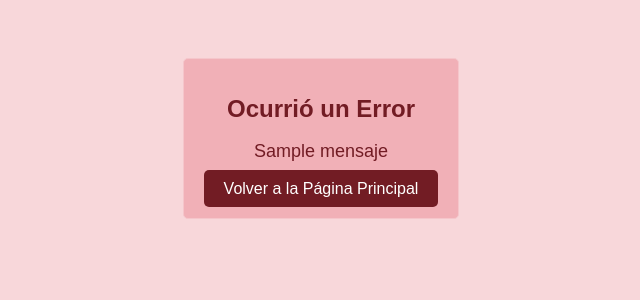
After one commit to pablo-sanchez83/WeatherApp-Python, a Flask app: template templates/error.html in a window 1280 px wide. The commit adds this page. Shown: the top 300 px of the page, without its empty margins (319-959 px from the left). Run offline with Flask 3, Linux system fonts and the light colour scheme; the template is opened without the code that fills it: most values are stand-ins (such as "Sample title", 1, 10 or a date in 2020); parts of the project's set-up code (start-up, migrations or seed data) failed here and were passed over.

```diff
--- a/app.py
+++ b/app.py
@@ -17,18 +17,20 @@ def insertar_paises():
         return render_template("success.html", mensaje="Países insertados correctamente.")
     return render_template("error.html", mensaje="Los países ya han sido insertados.")
 
-@app.route("/insertar_fronteras", methods=["POST"])
-def insertar_fronteras():
-    lista_paises = weather_data.extraer_paises()
-    if db_manager.insertar_fronteras(lista_paises):
-        return render_template("success.html", mensaje="Fronteras insertadas correctamente.")
-    return render_template("error.html", mensaje="Las fronteras ya han sido insertadas.")
-
 @app.route("/insertar_temperaturas", methods=["POST"])
 def insertar_temperaturas():
     lista_paises = weather_data.extraer_paises()
     db_manager.insertar_temperaturas(lista_paises)
     return render_template("success.html", mensaje="Temperaturas insertadas correctamente.")
 
+@app.route("/buscar_pais", methods=["POST"])
+def buscar_pais():
+    nombre_pais = request.form.get("nombre_pais")
+    resultado = db_manager.buscar_temperatura_pais(nombre_pais)
+
+    if resultado:
+        return render_template("resultado.html", nombre=resultado[0], temperatura=resultado[1], timestamp=resultado[2])
+    return render_template("error.html", mensaje="No se encontraron datos de temperatura para este país.")
+
 if __name__ == "__main__":
     app.run(debug=True)
--- /dev/null
+++ b/templates/error.html
@@ -0,0 +1,46 @@
+<!DOCTYPE html>
+<html lang="es">
+<head>
+    <meta charset="UTF-8">
+    <title>Error</title>
+    <style>
+        body {
+            font-family: Arial, sans-serif;
+            background-color: #f8d7da;
+            color: #721c24;
+            text-align: center;
+            padding: 50px;
+        }
+        .container {
+            border: 1px solid #f5c6cb;
+            background-color: #f1b0b7;
+            border-radius: 5px;
+            padding: 20px;
+            display: inline-block;
+        }
+        .container h1 {
+            font-size: 24px;
+        }
+        .container p {
+            font-size: 18px;
+        }
+        .btn {
+            background-color: #721c24;
+            color: white;
+            text-decoration: none;
+            padding: 10px 20px;
+            border-radius: 5px;
+        }
+        .btn:hover {
+            background-color: #501217;
+        }
+    </style>
+</head>
+<body>
+    <div class="container">
+        <h1>Ocurrió un Error</h1>
+        <p>{{ mensaje }}</p>
+        <a href="/" class="btn">Volver a la Página Principal</a>
+    </div>
+</body>
+</html>
```
Also changed, not shown: templates/index.html (+6 -4 lines), templates/resultado.html (added, +15 -0 lines), templates/success.html (added, +40 -0 lines).
